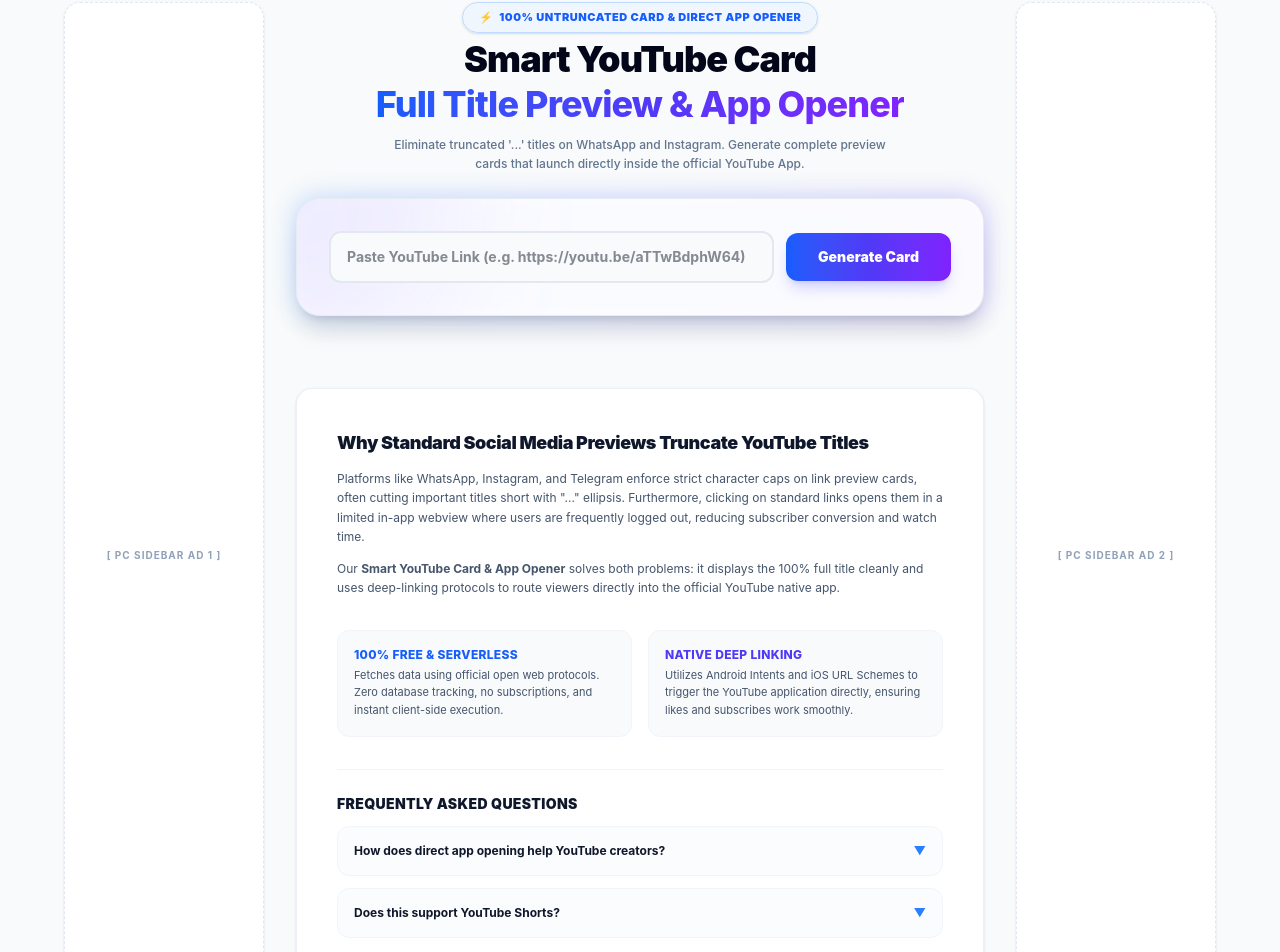
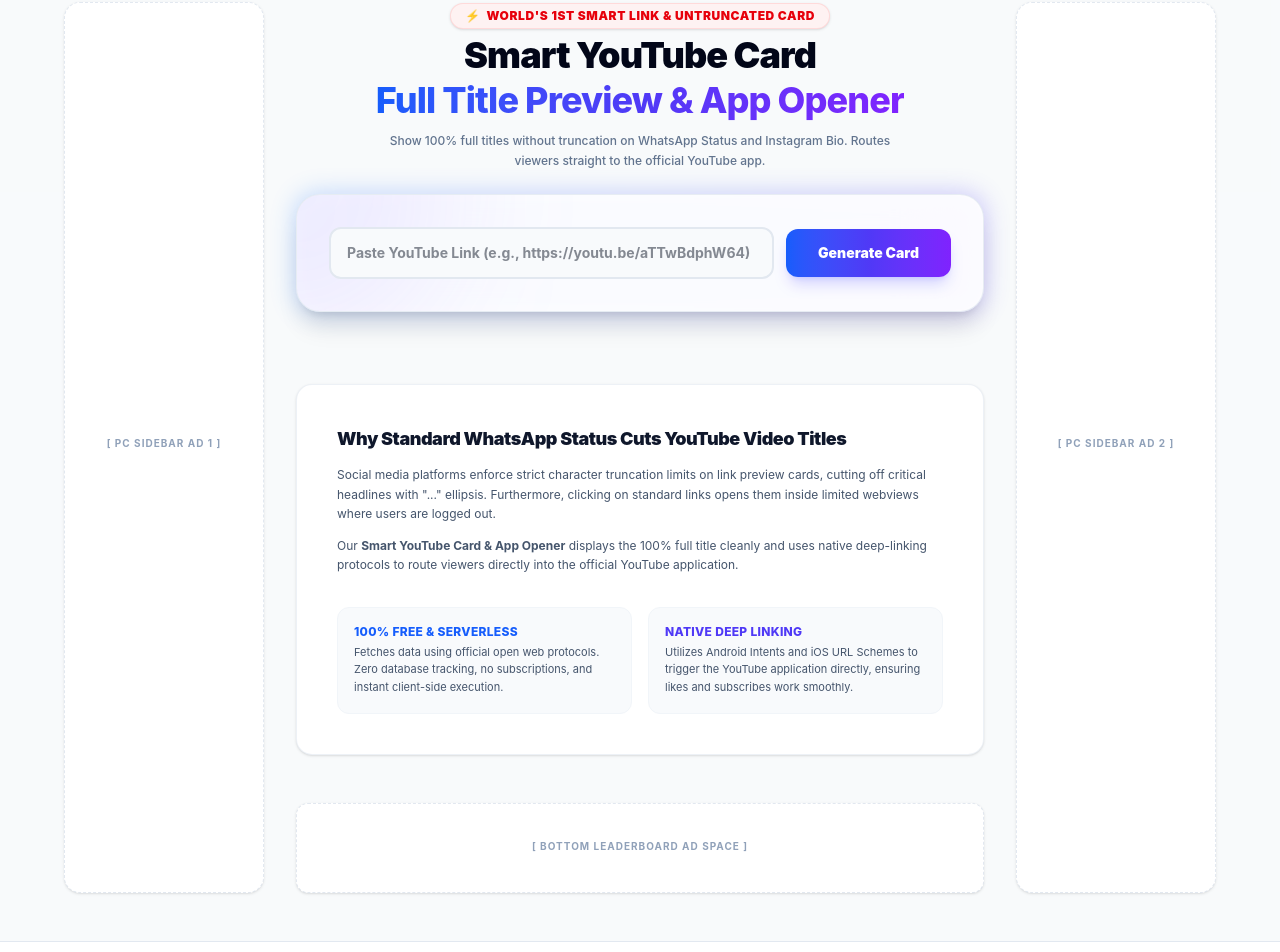
Before and after one commit to devhridesh/usefultoolszone, a Next.js app: page /smart-youtube-card-opener in a window 1280 px wide. Shown: the part 317-1269 px from the top of the page. Built offline with nearby package versions, Linux system fonts and the light colour scheme.

Commit message:
feat: add smart youtube card opener tool

```diff
--- a/src/app/(tool)/smart-youtube-card-opener/SmartYoutubeCardContent.jsx
+++ b/src/app/(tool)/smart-youtube-card-opener/SmartYoutubeCardContent.jsx
@@ -16,7 +16,6 @@
   const [autoOpen, setAutoOpen] = useState(false);
   const [countdown, setCountdown] = useState(3);
 
-  // YouTube URL से 11 अंकों की Video ID निकालना
   const extractVideoId = (inputUrl) => {
     if (!inputUrl) return null;
     const cleanUrl = inputUrl.trim();
@@ -27,7 +26,6 @@
     return match && match[1].length === 11 ? match[1] : null;
   };
 
-  // Video Data Fetch करना
   const fetchVideoInfo = async (vid) => {
     setLoading(true);
     setError("");
@@ -55,7 +53,6 @@
     }
   };
 
-  // अगर URL में ?v=VIDEO_ID पास हुआ हो तो तुरंत लोड करें
   useEffect(() => {
     if (queryVideoId) {
       const vid = extractVideoId(queryVideoId);
@@ -66,11 +63,10 @@
     }
   }, [queryVideoId]);
 
-  // जब इनपुट से सबमिट करें
   const handleGenerate = (e) => {
     e?.preventDefault();
     if (!url.trim()) {
-      setError("Please enter a YouTube video link.");
+      setError("Please paste a valid YouTube video link.");
       return;
     }
     const vid = extractVideoId(url);
@@ -81,7 +77,7 @@
     fetchVideoInfo(vid);
   };
 
-  // डायरेक्ट ऐप ओपनर लॉजिक (Android Intent + iOS Scheme + Web Fallback)
+  // डायरेक्ट ऐप ओपनर (Android Intent + iOS Scheme + Web Fallback)
   const handleOpenInApp = () => {
     if (!videoData?.id) return;
     const vid = videoData.id;
@@ -100,7 +96,6 @@
     }
   };
 
-  // ऑटो-ओपन टाइमर (जब कोई शेयर्ड लिंक खोले)
   useEffect(() => {
     if (autoOpen && videoData && countdown > 0) {
       const timer = setTimeout(() => setCountdown((prev) => prev - 1), 1000);
@@ -110,7 +105,6 @@
     }
   }, [autoOpen, videoData, countdown]);
 
-  // स्मार्ट शेयर लिंक कॉपी करना
   const generatedShareLink = videoData
     ? `${typeof window !== "undefined" ? window.location.origin : "https://usefultoolszone.com"}/smart-youtube-card-opener?v=${videoData.id}`
     : "";
@@ -122,7 +116,6 @@
     setTimeout(() => setCopied(false), 2000);
   };
 
-  // मोबाइल डायरेक्ट शेयर (Web Share API)
   const handleNativeShare = async () => {
     if (typeof navigator !== "undefined" && navigator.canShare && videoData) {
       try {
@@ -156,21 +149,21 @@
           </span>
         </div>
 
-        {/* Center Main Content */}
+        {/* Center Main Module */}
         <main className="w-full flex flex-col items-center justify-start space-y-6">
           {/* Header Section */}
           <div className="text-center space-y-2 max-w-2xl mx-auto animate-fadeIn">
-            <div className="inline-flex items-center gap-1.5 px-4 py-1.5 rounded-full border border-blue-200 bg-blue-50/80 text-blue-600 dark:bg-blue-950/40 dark:border-blue-800/60 dark:text-blue-400 text-[11px] font-black uppercase tracking-wider shadow-sm mb-1 select-none">
-              <span>⚡</span> 100% UNTRUNCATED CARD & DIRECT APP OPENER
+            <div className="inline-flex items-center gap-1.5 px-3.5 py-1 rounded-full text-[10px] sm:text-xs font-black uppercase tracking-wider bg-red-50 text-red-600 dark:bg-red-950/40 dark:text-red-400 border border-red-200/60 dark:border-red-800/40 shadow-sm mb-1 select-none">
+              <span>⚡</span> WORLD&apos;S 1ST SMART LINK &amp; UNTRUNCATED CARD
             </div>
             <h1 className="text-3xl sm:text-4xl font-black text-slate-950 dark:text-white tracking-tight leading-tight">
               Smart YouTube Card <br />
               <span className="text-transparent bg-clip-text bg-gradient-to-r from-blue-600 via-indigo-600 to-violet-600 font-extrabold">
-                Full Title Preview & App Opener
+                Full Title Preview &amp; App Opener
               </span>
             </h1>
             <p className="text-xs text-slate-500 dark:text-slate-400 font-medium max-w-lg mx-auto leading-relaxed">
-              Eliminate truncated &apos;...&apos; titles on WhatsApp and Instagram. Generate complete preview cards that launch directly inside the official YouTube App.
+              Show 100% full titles without truncation on WhatsApp Status and Instagram Bio. Routes viewers straight to the official YouTube app.
             </p>
           </div>
 
@@ -182,7 +175,7 @@
               <form onSubmit={handleGenerate} className="flex flex-col sm:flex-row gap-3 items-center w-full">
                 <input
                   type="text"
-                  placeholder="Paste YouTube Link (e.g. https://youtu.be/aTTwBdphW64)"
+                  placeholder="Paste YouTube Link (e.g., https://youtu.be/aTTwBdphW64)"
                   value={url}
                   onChange={(e) => setUrl(e.target.value)}
                   className="w-full px-4 py-3.5 bg-slate-50 dark:bg-gray-950 border-2 border-slate-200 dark:border-gray-800 focus:border-blue-500 rounded-xl text-xs sm:text-sm font-bold text-gray-900 dark:text-white outline-none transition-all"
@@ -192,18 +185,17 @@
                   disabled={loading}
                   className="w-full sm:w-auto px-8 py-3.5 bg-gradient-to-r from-blue-600 via-indigo-600 to-violet-600 hover:brightness-110 text-white font-black text-xs sm:text-sm rounded-xl shadow-lg shadow-indigo-500/25 transition-all active:scale-[0.98] whitespace-nowrap disabled:opacity-50 cursor-pointer"
                 >
-                  {loading ? "Loading..." : "Generate Card"}
+                  {loading ? "Extracting..." : "Generate Card"}
                 </button>
               </form>
 
-              {/* Error Alert */}
               {error && (
                 <div className="p-3 bg-amber-500/10 border border-amber-500/20 rounded-xl text-xs font-bold text-amber-600 dark:text-amber-400">
                   {error}
                 </div>
               )}
 
-              {/* LIVE CARD PREVIEW CONTAINER */}
+              {/* LIVE CARD PREVIEW */}
               {videoData && (
                 <div className="space-y-6 animate-fadeIn pt-2">
                   <div className="flex items-center justify-between border-b border-slate-100 dark:border-white/5 pb-2">
@@ -211,11 +203,10 @@
                       Live Full-Title Card Preview
                     </span>
                     <span className="text-[10px] font-bold text-emerald-600 dark:text-emerald-400 bg-emerald-50 dark:bg-emerald-950/40 px-2 py-0.5 rounded-md border border-emerald-200 dark:border-emerald-800/40">
-                      100% Full Title Visible
+                      Zero Title Cuts
                     </span>
                   </div>
 
-                  {/* AUTO-OPEN BANNER (When accessed via direct shared link) */}
                   {autoOpen && (
                     <div className="p-3 bg-indigo-50/80 dark:bg-indigo-950/40 border border-indigo-200 dark:border-indigo-800/60 rounded-xl flex items-center justify-between text-xs text-indigo-900 dark:text-indigo-200">
                       <span>
@@ -226,15 +217,17 @@
                         onClick={() => setAutoOpen(false)}
                         className="text-[10px] font-bold underline cursor-pointer text-indigo-600 dark:text-indigo-400"
                       >
-                        Cancel Auto-Open
+                        Cancel
                       </button>
                     </div>
                   )}
 
-                  {/* THE FULL CARD (No Title Cuts) */}
-                  <div className="max-w-md mx-auto bg-white dark:bg-[#111116] border border-slate-200 dark:border-white/10 rounded-2xl overflow-hidden shadow-xl hover:shadow-2xl transition-all">
-                    {/* Thumbnail with 16:9 ratio and play badge */}
-                    <div className="relative aspect-video w-full bg-black overflow-hidden group cursor-pointer" onClick={handleOpenInApp}>
+                  {/* Complete Full-Title Card Container */}
+                  <div className="max-w-md mx-auto bg-white dark:bg-[#111116] border border-slate-200 dark:border-white/10 rounded-2xl overflow-hidden shadow-xl">
+                    <div
+                      className="relative aspect-video w-full bg-black overflow-hidden group cursor-pointer"
+                      onClick={handleOpenInApp}
+                    >
                       <img
                         src={videoData.thumbnail}
                         alt={videoData.title}
@@ -243,7 +236,7 @@
                           e.target.src = `https://img.youtube.com/vi/${videoData.id}/hqdefault.jpg`;
                         }}
                       />
-                      <div className="absolute inset-0 bg-black/20 group-hover:bg-black/40 transition-all flex items-center justify-center">
+                      <div className="absolute inset-0 bg-black/25 group-hover:bg-black/40 transition-all flex items-center justify-center">
                         <div className="w-14 h-14 rounded-full bg-red-600/90 text-white flex items-center justify-center text-xl shadow-lg group-hover:scale-110 transition-transform">
                           ▶
                         </div>
@@ -253,8 +246,8 @@
                       </div>
                     </div>
 
-                    {/* Card Content: Title is NEVER Truncated */}
                     <div className="p-4 sm:p-5 space-y-3 text-left">
+                      {/* 100% Full Title - No Truncation */}
                       <h2 className="text-sm sm:text-base font-extrabold text-slate-900 dark:text-white leading-snug break-words">
                         {videoData.title}
                       </h2>
@@ -268,7 +261,6 @@
                         </span>
                       </div>
 
-                      {/* Open in YouTube App Button */}
                       <div className="pt-2">
                         <button
                           type="button"
@@ -282,10 +274,10 @@
                     </div>
                   </div>
 
-                  {/* ACTION CONTROLS & SHARING */}
+                  {/* Shareable Link Box */}
                   <div className="p-4 bg-slate-50 dark:bg-gray-900/60 rounded-2xl border border-slate-200 dark:border-gray-800 space-y-3">
                     <span className="text-[10px] font-black uppercase tracking-wider text-slate-500 dark:text-slate-400 block">
-                      Shareable Smart Link (Opens direct app & full title)
+                      Shareable Smart Link
                     </span>
 
                     <div className="flex flex-col sm:flex-row gap-2">
@@ -310,34 +302,30 @@
                         Share via App
                       </button>
                     </div>
-
-                    <p className="text-[11px] text-slate-500 dark:text-slate-400 leading-relaxed font-medium">
-                      💡 <strong>Tip:</strong> Share this link on WhatsApp Status, Instagram Bio, or Telegram. When users tap it on Android or iOS, it bypasses the in-app browser and opens directly inside the YouTube App!
-                    </p>
                   </div>
                 </div>
               )}
             </GlassCard>
           </div>
 
-          {/* pSEO Info & FAQ Section */}
+          {/* pSEO Info & FAQ */}
           <section className="w-full bg-white dark:bg-[#0c0c12] rounded-2xl p-6 sm:p-10 text-xs text-left text-slate-600 dark:text-gray-400 border border-slate-200/60 dark:border-white/5 shadow-sm space-y-8 mt-12">
             <article className="space-y-3">
               <h2 className="text-lg font-black text-slate-900 dark:text-white tracking-tight">
-                Why Standard Social Media Previews Truncate YouTube Titles
+                Why Standard WhatsApp Status Cuts YouTube Video Titles
               </h2>
               <p className="leading-relaxed">
-                Platforms like WhatsApp, Instagram, and Telegram enforce strict character caps on link preview cards, often cutting important titles short with &quot;...&quot; ellipsis. Furthermore, clicking on standard links opens them in a limited in-app webview where users are frequently logged out, reducing subscriber conversion and watch time.
+                Social media platforms enforce strict character truncation limits on link preview cards, cutting off critical headlines with &quot;...&quot; ellipsis. Furthermore, clicking on standard links opens them inside limited webviews where users are logged out.
               </p>
               <p className="leading-relaxed">
-                Our <strong>Smart YouTube Card & App Opener</strong> solves both problems: it displays the 100% full title cleanly and uses deep-linking protocols to route viewers directly into the official YouTube native app.
+                Our <strong>Smart YouTube Card &amp; App Opener</strong> displays the 100% full title cleanly and uses native deep-linking protocols to route viewers directly into the official YouTube application.
               </p>
             </article>
 
             <div className="grid grid-cols-1 sm:grid-cols-2 gap-4">
               <div className="p-4 bg-slate-50 dark:bg-black/40 border border-slate-100 dark:border-white/5 rounded-xl">
                 <h3 className="font-extrabold text-blue-600 dark:text-blue-400 uppercase tracking-wide mb-1">
-                  100% Free & Serverless
+                  100% Free &amp; Serverless
                 </h3>
                 <p className="text-[11px] leading-relaxed">
                   Fetches data using official open web protocols. Zero database tracking, no subscriptions, and instant client-side execution.
@@ -352,34 +340,9 @@
                 </p>
               </div>
             </div>
-
-            {/* FAQ Accordion */}
-            <div className="border-t border-slate-100 dark:border-white/5 pt-6 space-y-3">
-              <h3 className="text-sm font-black text-slate-900 dark:text-white uppercase tracking-wide">
-                Frequently Asked Questions
-              </h3>
-              <details className="group border border-slate-100 dark:border-white/[0.04] bg-slate-50/50 dark:bg-black/20 rounded-xl p-4 cursor-pointer">
-                <summary className="flex items-center justify-between font-bold text-slate-900 dark:text-white text-xs select-none">
-                  <span>How does direct app opening help YouTube creators?</span>
-                  <span className="text-blue-500 transition group-open:rotate-180">▼</span>
-                </summary>
-                <p className="mt-2.5 leading-relaxed text-[11px]">
-                  When users open links in native apps instead of in-app browsers, they are already signed into their Google accounts, enabling instant likes, comments, and channel subscriptions with zero friction.
-                </p>
-              </details>
-              <details className="group border border-slate-100 dark:border-white/[0.04] bg-slate-50/50 dark:bg-black/20 rounded-xl p-4 cursor-pointer">
-                <summary className="flex items-center justify-between font-bold text-slate-900 dark:text-white text-xs select-none">
-                  <span>Does this support YouTube Shorts?</span>
-                  <span className="text-blue-500 transition group-open:rotate-180">▼</span>
-                </summary>
-                <p className="mt-2.5 leading-relaxed text-[11px]">
-                  Yes. You can paste standard watch links, mobile youtu.be shortlinks, or YouTube Shorts links. The engine extracts the correct video ID automatically.
-                </p>
-              </details>
-            </div>
           </section>
 
-          {/* Bottom Leaderboard Ad Space */}
+          {/* Bottom Leaderboard Ad */}
           <div className="w-full min-h-[90px] bg-white dark:bg-[#0c0c12] border border-dashed border-slate-200 dark:border-white/5 rounded-xl flex flex-col items-center justify-center text-slate-400 text-[10px] font-bold p-2 text-center shadow-sm mt-6">
             <span className="uppercase tracking-widest text-slate-400 mb-1">
               [ BOTTOM LEADERBOARD AD SPACE ]
@@ -394,24 +357,6 @@
           </span>
         </div>
       </div>
-
-      {/* Schema Structured Data for Google Bot */}
-      <script
-        type="application/ld+json"
-        dangerouslySetInnerHTML={{
-          __html: JSON.stringify({
-            "@context": "https://schema.org",
-            "@type": "WebApplication",
-            name: "Smart YouTube Card & App Opener",
-            url: "https://usefultoolszone.com/smart-youtube-card-opener",
-            operatingSystem: "All",
-            applicationCategory: "MultimediaApplication",
-            description:
-              "Generate full-title preview cards and direct YouTube app-opener links.",
-            offers: { "@type": "Offer", price: "0", priceCurrency: "USD" },
-          }),
-        }}
-      />
     </div>
   );
 }
--- a/src/app/(tool)/smart-youtube-card-opener/layout.js
+++ b/src/app/(tool)/smart-youtube-card-opener/layout.js
@@ -1,14 +1,13 @@
 export const metadata = {
-  title: "Smart YouTube Card & App Opener | 100% Free | Useful Tools Zone",
+  title: "Smart YouTube Card & Direct App Opener | Useful Tools Zone",
   description:
-    "Generate full-title preview cards and direct YouTube app-opener links. Fixes truncated title issues and opens links directly inside the YouTube native app without in-app browser barriers.",
+    "Open YouTube links directly inside native mobile apps without in-app browser barriers. Displays 100% full titles without truncation.",
   keywords: [
     "youtube app opener",
     "open youtube link in app",
+    "full title youtube preview card",
     "smart link generator youtube",
-    "full title youtube preview card",
     "youtube direct link opener",
-    "social media youtube preview card"
   ],
   alternates: {
     canonical: "https://usefultoolszone.com/smart-youtube-card-opener",
@@ -16,16 +15,10 @@
   openGraph: {
     title: "Smart YouTube Card & App Opener | Useful Tools Zone",
     description:
-      "Show 100% full titles without truncation and open videos directly inside the YouTube app.",
+      "Display 100% full unclipped video titles and open videos directly inside YouTube App.",
     url: "https://usefultoolszone.com/smart-youtube-card-opener",
     siteName: "Useful Tools Zone",
     type: "website",
-  },
-  twitter: {
-    card: "summary_large_image",
-    title: "Smart YouTube Card & Direct App Opener",
-    description:
-      "Full title preview cards and direct app opening links for YouTube videos.",
   },
 };
 
--- a/src/app/(tool)/smart-youtube-card-opener/page.js
+++ b/src/app/(tool)/smart-youtube-card-opener/page.js
@@ -3,29 +3,30 @@
 
 export const dynamic = "force-dynamic";
 
-// सर्वर पर ही WhatsApp और सोशल मीडिया के लिए डायनामिक कार्ड जनरेट करना
 export async function generateMetadata({ searchParams }) {
   const params = await searchParams;
   const vid = params?.v;
 
   if (!vid) {
     return {
-      title: "Smart YouTube Card & App Opener",
-      description: "Open YouTube links directly inside native app with full titles.",
+      title: "Smart YouTube Card & App Opener | Useful Tools Zone",
+      description: "Open YouTube links directly in mobile app with 100% full titles.",
     };
   }
 
   try {
-    const res = await fetch(`https://noembed.com/embed?url=https://www.youtube.com/watch?v=${vid}`);
+    const res = await fetch(
+      `https://noembed.com/embed?url=https://www.youtube.com/watch?v=${vid}`
+    );
     const data = await res.json();
     const fullTitle = data.title || "Watch Video in YouTube App";
 
     return {
       title: fullTitle,
-      description: `🔴 ${data.author_name || "YouTube"} - Tap to open directly in YouTube App`,
+      description: `🔴 ${data.author_name || "YouTube"} • Tap to open directly in YouTube App`,
       openGraph: {
         title: fullTitle,
-        description: `▶ Tap to open full video directly in YouTube App`,
+        description: `▶ Tap to open full video directly inside YouTube native app`,
         images: [
           {
             url: `https://img.youtube.com/vi/${vid}/hqdefault.jpg`,
```
